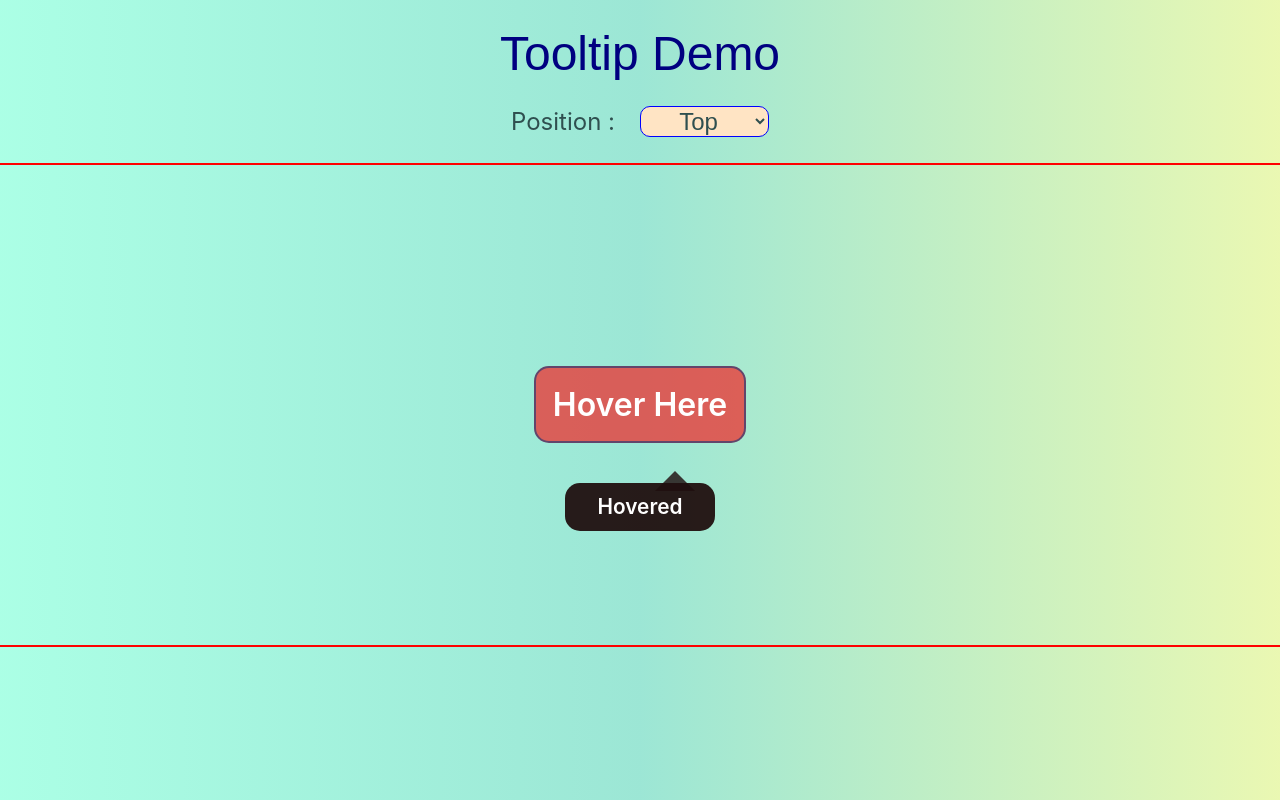
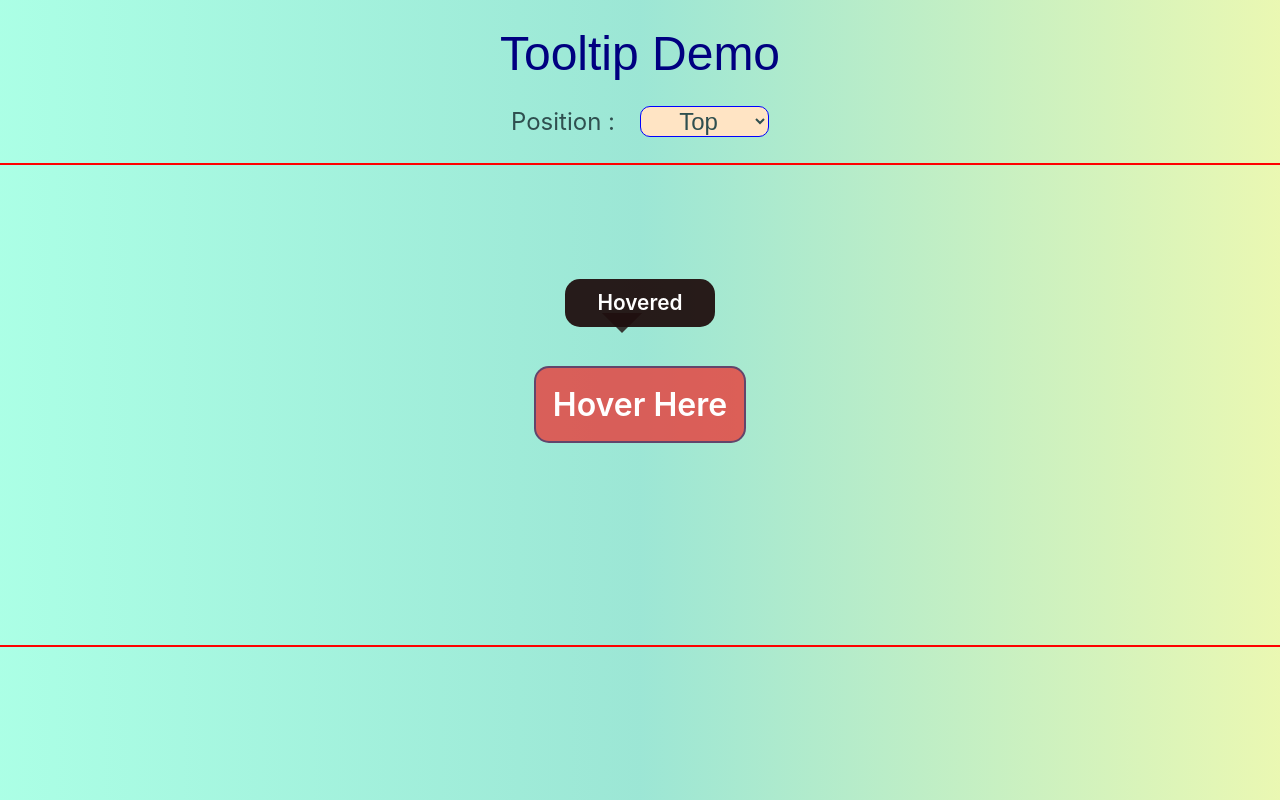
Before and after one commit to dheerajk7/Tooltip-react, a React (Create React App) app: page / in a window 1280 px wide. Built offline with nearby package versions, Linux system fonts and the light colour scheme.

Commit message:
add tooltip message for top position

```diff
--- a/src/assets/css/tooltip.css
+++ b/src/assets/css/tooltip.css
@@ -44,6 +44,10 @@
   bottom: 114px;
 }
 
+.message-container-position-top {
+  top: 114px;
+}
+
 .arrow {
   position: absolute;
   width: 0px;
@@ -57,3 +61,11 @@
   border-left: 20px solid transparent;
   border-right: 20px solid transparent;
 }
+
+.down-arrow {
+  top: 34px;
+  left: 37px;
+  border-top: 20px solid #1f0e0ecf;
+  border-left: 20px solid transparent;
+  border-right: 20px solid transparent;
+}
--- a/src/components/Tooltip.js
+++ b/src/components/Tooltip.js
@@ -6,9 +6,9 @@ class Tooltip extends Component {
     return (
       <div className="tooltip-container">
         <div className="button">Hover Here</div>
-        <div className="tooltip-message-container message-container-position-bottom ">
+        <div className="tooltip-message-container message-container-position-top ">
           Hovered
-          <div className="arrow upper-arrow"></div>
+          <div className="arrow down-arrow"></div>
         </div>
       </div>
     );
```
